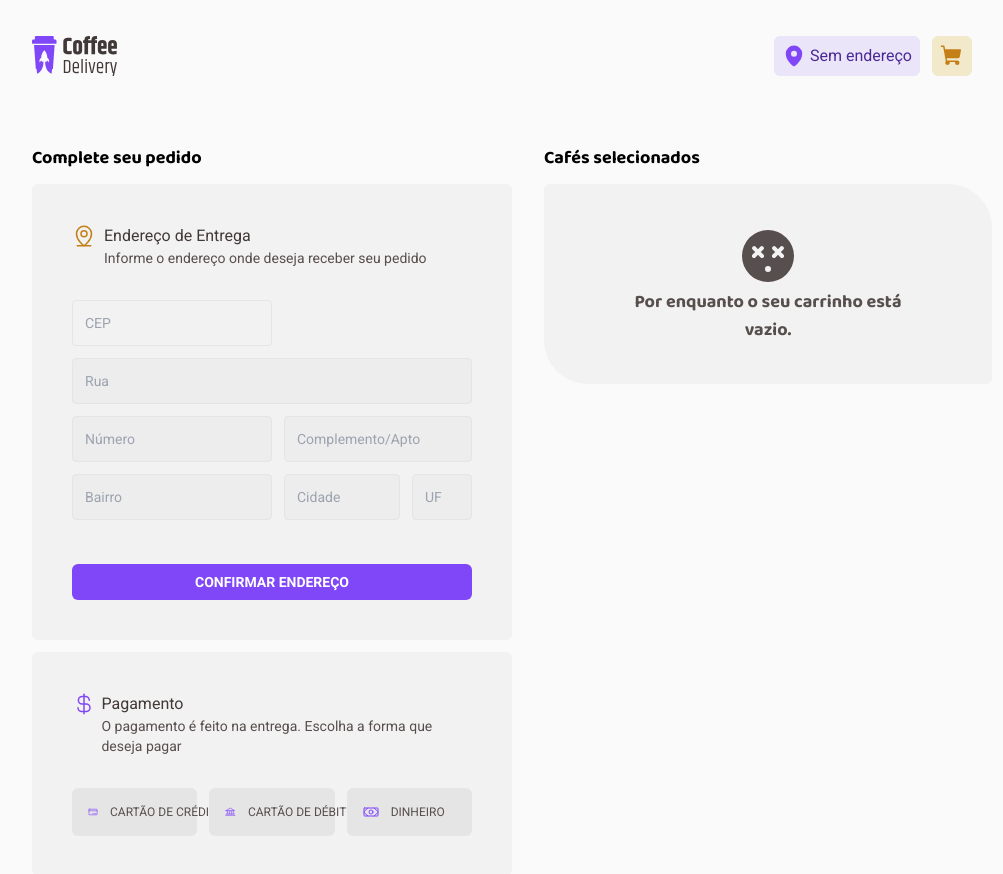
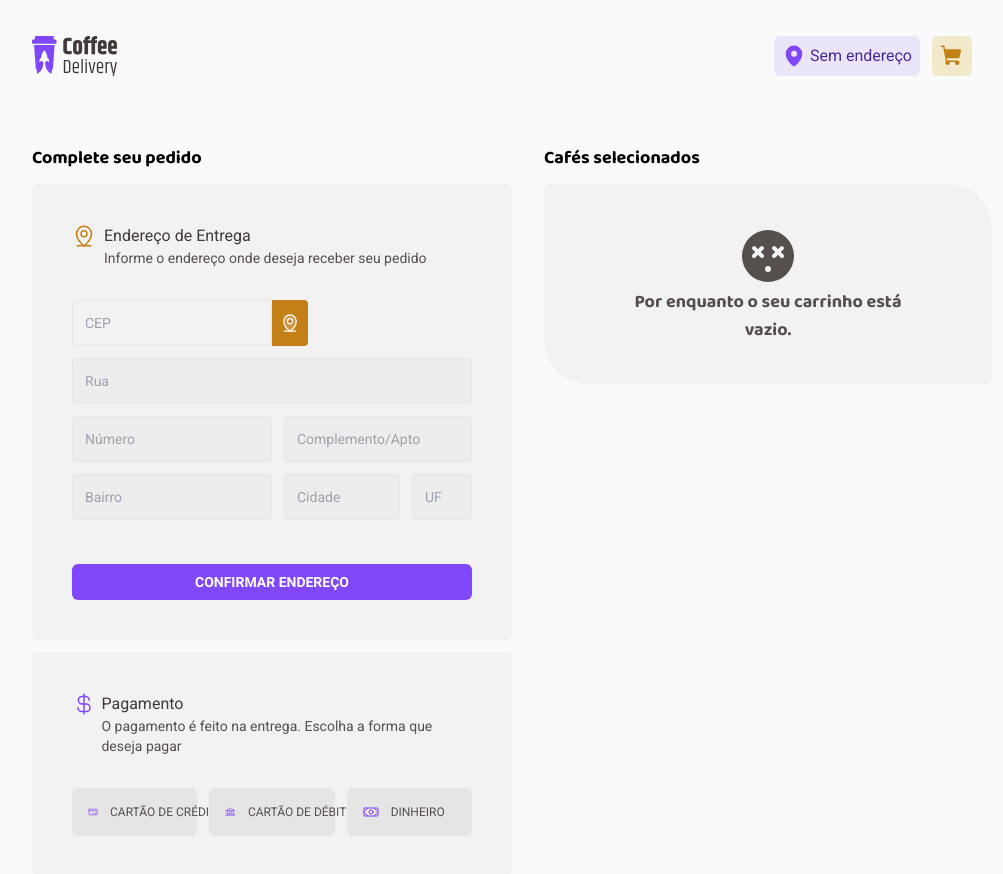
Before and after one commit to danilocucharro/challenge02-coffee-delivery, a React (Vite) app: page /checkout in a window 1280 px wide. Shown: the top 874 px of the page, without its empty margins (128-1131 px from the left). Built offline with nearby package versions, Linux system fonts and the light colour scheme.

Commit message:
nova funcionalidade para o formulario de endereco. Com a nova funcao agora o usuario podera facilmente inserir o endereco dele apos confirmar o seu cep

```diff
--- a/package.json
+++ b/package.json
@@ -10,6 +10,7 @@
     "preview": "vite preview"
   },
   "dependencies": {
+    "axios": "^1.7.4",
     "phosphor-react": "^1.4.1",
     "react": "^18.3.1",
     "react-dom": "^18.3.1",
--- a/src/components/Header.tsx
+++ b/src/components/Header.tsx
@@ -26,7 +26,7 @@ export function Header() {
           </div>
 
             <div className="flex w-[60px]">
-            <Link to="/checkout" className="flex items-center justify-center p-2 bg-yellow-light rounded-md text-yellow-dark hover:bg-yellow hover:text-white duration-200">
+            <Link to="/checkout" className="flex items-center justify-center p-2 bg-yellow-light rounded-md text-yellow-dark hover:bg-yellow hover:text-white duration-500">
               <ShoppingCart size={24} weight="fill" />
             </Link>
             {cartItems.length > 0 &&
--- a/src/contexts/UserContext.tsx
+++ b/src/contexts/UserContext.tsx
@@ -1,9 +1,8 @@
 import { createContext, ReactNode, useState } from "react"
 
 export interface AddressStateType {
-  cep: number,
   rua: string,
-  numero: number,
+  numero?: number,
   complemento?: string,
   bairro: string,
   cidade: string,
@@ -23,7 +22,6 @@ interface UserProviderProps {
 
 const defaultUserContextType: UserContextType = {
   address: {
-    cep: 0,
     rua: "",
     numero: 0,
     complemento: "",
@@ -40,7 +38,6 @@ export const UserContext = createContext<UserContextType>(defaultUserContextType
 
 export function UserProvider({ children }: UserProviderProps) {
   const [address, setAddress] = useState<AddressStateType>({
-    cep: 0,
     rua: "",
     numero: 0,
     complemento: "",
--- a/src/pages/Checkout/components/FormAddress.tsx
+++ b/src/pages/Checkout/components/FormAddress.tsx
@@ -1,11 +1,13 @@
 import { useForm } from "react-hook-form";
-import { AddressStateType } from "../../../contexts/UserContext";
+import { AddressStateType, UserContext } from "../../../contexts/UserContext";
+import { useContext } from "react";
 
 interface FormAddressProps {
   handleSubmitAddressForm: (data: AddressStateType) => void
 }
 
 export function FormAddress({ handleSubmitAddressForm }: FormAddressProps) {
+  const { address } = useContext(UserContext)
 
   const {
     register,
@@ -14,34 +16,18 @@ export function FormAddress({ handleSubmitAddressForm }: FormAddressProps) {
    } = useForm<AddressStateType>()
 
   return(
-    <form onSubmit={handleSubmit(handleSubmitAddressForm)} className="w-full mt-8 flex flex-col gap-3">
+    <form onSubmit={handleSubmit(handleSubmitAddressForm)} className="w-full mt-3 flex flex-col gap-3">
       <div>
         <input
-          className="p-3 w-[200px] font-roboto text-sm text-base-title bg-base-card rounded-[4px] border border-base-button focus:border-yellow-dark"
-          placeholder="CEP"
-          type="number"
-          {...register("cep", { required: true, min: 0, minLength: 8, maxLength: 8 })}
-        />
-        {errors.cep?.type === "required" && (
-          <p className="text-roboto text-sm text-red-danger" role="alert">O CEP é obrigatório</p>
-        )}
-        {errors.cep?.type === "maxLength" &&
-          <p className="text-roboto text-sm text-red-danger" role="alert">Esse CEP é muito grande</p>
-        }
-        {errors.cep?.type === "minLength" &&
-          <p className="text-roboto text-sm text-red-danger" role="alert">Esse CEP é muito pequeno</p>
-        }
-      </div>
-
-      <div>
-        <input
+          value={address.rua}
           className="p-3 w-full font-roboto text-sm text-base-title bg-base-input rounded-[4px] border border-base-button focus:border-yellow-dark"
           placeholder="Rua"
-          {...register("rua", { required: true, maxLength: 40 })}
+          {...register("rua", { required: true, maxLength: 40, disabled: true })}
         />
       </div>
 
       <div className="flex gap-3">
+        <div>
           <input
             className="p-3 w-[200px] max-mobile:w-14 font-roboto text-sm text-base-title bg-base-input rounded-[4px] border border-base-button focus:border-yellow-dark"
             placeholder="Número"
@@ -49,32 +35,54 @@ export function FormAddress({ handleSubmitAddressForm }: FormAddressProps) {
             min={1}
             {...register("numero", { required: true, maxLength: 5 })}
           />
+          {errors.numero?.type === "required" && (
+            <p className="text-roboto text-sm text-red-danger" role="alert">campo obrigatório</p>
+          )}
+          {errors.numero?.type === "maxLength" && (
+            <p className="text-roboto text-sm text-red-danger" role="alert">número muito grande!</p>
+          )}
+          {errors.numero?.type === "valueAsNumber" && (
+            <p className="text-roboto text-sm text-red-danger" role="alert">what???</p>
+          )}
+        </div>
+
+        <div className="flex-1">
           <input
-          className="p-3 flex-1 font-roboto text-sm text-base-title bg-base-input rounded-[4px] border border-base-button focus:border-yellow-dark"
+            className="p-3 w-full max-h-[46px] font-roboto text-sm text-base-title bg-base-input rounded-[4px] border border-base-button focus:border-yellow-dark"
             placeholder="Complemento/Apto"
             {...register("complemento", { maxLength: 40 })}
           />
+          {errors.complemento?.type === "maxLength" && (
+            <p className="text-roboto text-sm text-red-danger" role="alert">descreva com poucas palavras!</p>
+          )}
+        </div>
       </div>
 
       <div className="flex gap-3">
         <input
+          value={address.bairro}
           className="p-3 w-[200px] max-mobile:w-24 font-roboto text-sm text-base-title bg-base-input rounded-[4px] border border-base-button focus:border-yellow-dark"
           placeholder="Bairro"
-          {...register("bairro", { required: true, maxLength: 40 })}
+          {...register("bairro", { required: true, maxLength: 40, disabled: true })}
         />
         <input
+          value={address.cidade}
           className="p-3 flex-1 font-roboto text-sm text-base-title bg-base-input rounded-[4px] border border-base-button focus:border-yellow-dark"
           placeholder="Cidade"
-          {...register("cidade", { required: true, maxLength: 40 })}
+          {...register("cidade", { required: true, maxLength: 40, disabled: true })}
         />
         <input
+          value={address.uf}
           className="p-3 w-[60px] max-mobile:w-12 font-roboto text-sm text-base-title bg-base-input rounded-[4px] border border-base-button focus:border-yellow-dark"
           placeholder="UF"
           type="text"
-          {...register("uf", { required: true, maxLength: 2 })}
+          {...register("uf", { required: true, maxLength: 2, disabled: true })}
         />
       </div>
-      <input className="mt-8 p-2 bg-purple font-roboto font-bold text-sm text-white rounded-md cursor-pointer hover:bg-purple-dark duration-200" type="submit" value="CONFIRMAR ENDEREÇO"/>
+      <input
+      type="submit"
+      className="mt-8 p-2 bg-purple font-roboto font-bold text-sm text-white rounded-md cursor-pointer hover:bg-purple-dark duration-300"
+      value="CONFIRMAR ENDEREÇO"/>
     </form>
   )
 }
--- a/src/pages/Checkout/index.tsx
+++ b/src/pages/Checkout/index.tsx
@@ -9,10 +9,23 @@ import { CartContext } from "../../contexts/CartContext";
 import { AddressStateType, UserContext } from "../../contexts/UserContext";
 import { useNavigate } from "react-router-dom";
 import { toast, Toaster } from "sonner";
+import { api } from "../../services/api";
+import { useForm } from "react-hook-form";
+
+interface CepProps {
+  cep: number
+}
 
 export function Checkout() {
   const [paymentMethod, setPaymentMethod] = useState<string>("")
+  const [cep, setCep] = useState<number>(0)
   const navigate = useNavigate()
+
+  const {
+    register,
+    handleSubmit,
+    formState: { errors }
+  } = useForm<CepProps>()
 
   const { cartItems } = useContext(CartContext)
   const {
@@ -22,19 +35,32 @@ export function Checkout() {
     setIsAddressSubmited
   } = useContext(UserContext)
 
-  const onSubmit: SubmitHandler<AddressStateType> = (data) => {
+  const handleSubmitCep = async (data: CepProps) => {
+    setCep(data.cep)
+    const cepData = await api.get(`${data.cep}/json/`)
+    const cepDataResponse = cepData.data
+
     setAddress({
-      cep: data.cep,
-      rua: data.rua,
-      numero: data.numero,
-      complemento: data.complemento,
-      bairro: data.bairro,
-      cidade: data.cidade,
-      uf: data.uf
-    })
+      rua: cepDataResponse.logradouro,
+      cidade: cepDataResponse.localidade,
+      bairro: cepDataResponse.bairro,
+      uf: cepDataResponse.uf
+     })
+  }
 
-    setIsAddressSubmited(!isAddressSubmited)
-    console.log(isAddressSubmited)
+  const onSubmit: SubmitHandler<AddressStateType> = async (data) => {
+    if(cep === 0){
+      toast.info("Antes de prosseguir, confirme o seu endereço!", {
+        duration: 2000
+      })
+    } else {
+      setAddress(addressData => ({
+        ...addressData,
+        numero: data.numero,
+        complemento: data.complemento
+      }))
+      setIsAddressSubmited(!isAddressSubmited)
+    }
   }
 
   const handleSetPaymentMethod = (paymentType: string) => {
@@ -44,7 +70,6 @@ export function Checkout() {
   const handleEditAddress = () => {
     setAddress({
       bairro: "",
-      cep: 0,
       cidade: "",
       numero: 0,
       rua: "",
@@ -55,7 +80,7 @@ export function Checkout() {
   }
 
   const handleSubmitOrder = () => {
-    if(address.cep == 0 || address.cep == null){
+    if(address.rua === "" || address.rua === undefined){
       toast.info("Antes de prosseguir, confirme o seu endereço!")
     }
     else if(paymentMethod === ""){
@@ -92,18 +117,47 @@ export function Checkout() {
           </div>
 
           {isAddressSubmited != true
-          ? <FormAddress handleSubmitAddressForm={onSubmit} />
+          ? (
+            <div className="mt-8">
+              <form onSubmit={handleSubmit(handleSubmitCep)}>
+                <div className="flex">
+                  <input
+                    className="p-3 w-[200px] font-roboto text-sm text-base-title bg-base-card rounded-tl-[4px] rounded-bl-[4px] border border-base-button focus:border-yellow-dark"
+                    placeholder="CEP"
+                    type="number"
+                    {...register("cep", { required: true, min: 0, minLength: 8, maxLength: 8 })}
+                  />
+                  <button
+                    type="submit"
+                    className="p-2 bg-yellow-dark font-roboto font-bold text-sm text-white rounded-tr-[4px] rounded-br-[4px] cursor-pointer hover:bg-yellow duration-500"
+                  >
+                    <MapPinLine size={20} weight="duotone" />
+                  </button>
+                </div>
+                  {errors.cep?.type === "required" && (
+                    <p className="text-roboto text-sm text-red-danger" role="alert">O CEP é obrigatório</p>
+                  )}
+                  {errors.cep?.type === "maxLength" && (
+                    <p className="text-roboto text-sm text-red-danger" role="alert">Esse CEP é muito grande</p>
+                  )}
+                  {errors.cep?.type === "minLength" && (
+                    <p className="text-roboto text-sm text-red-danger" role="alert">Esse CEP é muito pequeno</p>
+                  )}
+              </form>
+
+              <FormAddress handleSubmitAddressForm={onSubmit} />
+            </div>
+          )
           : (
               <div>
                 <div className="mt-8 ml-5">
                   <ul className="list-disc">
-                    <li>CEP: {address.cep}</li>
                     <li>Rua: {address.rua}</li>
                     <li>Número: {address.numero}</li>
                     <li>Complemento: {address.complemento}</li>
                     <li>Bairro: {address.bairro}</li>
                     <li>Cidade: {address.cidade}</li>
-                    <li>UF: {address.uf.toUpperCase()}</li>
+                    <li>UF: {address.uf}</li>
                   </ul>
                 </div>
 
--- a/src/pages/Home/index.tsx
+++ b/src/pages/Home/index.tsx
@@ -6,7 +6,7 @@ import { CoffeeList } from "./components/CoffeeList";
 export function Home() {
   return(
     <div className="bg-background">
-      <Toaster position="top-center" richColors />
+      <Toaster position="top-center" richColors duration={1500} />
       <Header />
       <Banner />
       <CoffeeList />
--- a/src/pages/OrderConfirmed/index.tsx
+++ b/src/pages/OrderConfirmed/index.tsx
@@ -27,8 +27,8 @@ export function OrderConfirmed() {
 
                 <div className="flex-1">
                   {address.complemento === ""
-                  ? <p className="font-roboto text-base-text">Entrega em <span className="font-bold">{address.rua}, {address.numero}</span> {address.bairro} - {address.cidade}, {address.uf.toUpperCase()}</p>
-                  : <p className="font-roboto text-base-text">Entrega em <span className="font-bold">{address.rua}, {address.numero}, {address.complemento}</span> {address.bairro} - {address.cidade}, {address.uf.toUpperCase()}</p>
+                  ? <p className="font-roboto text-base-text">Entrega em <span className="font-bold">{address.rua} {address.numero},</span> {address.bairro} - {address.cidade}, {address.uf.toUpperCase()}</p>
+                  : <p className="font-roboto text-base-text">Entrega em <span className="font-bold">{address.rua} {address.numero}, {address.complemento},</span> {address.bairro} - {address.cidade}, {address.uf.toUpperCase()}</p>
                   }
                 </div>
               </div>
--- /dev/null
+++ b/src/services/api.ts
@@ -0,0 +1,5 @@
+import axios from "axios";
+
+export const api = axios.create({
+  baseURL: 'https://viacep.com.br/ws/'
+})
```
Also changed, not shown: 1 other file (tests, documents, lock files or other folders). Lines whose indentation alone changed are shown as unchanged.
